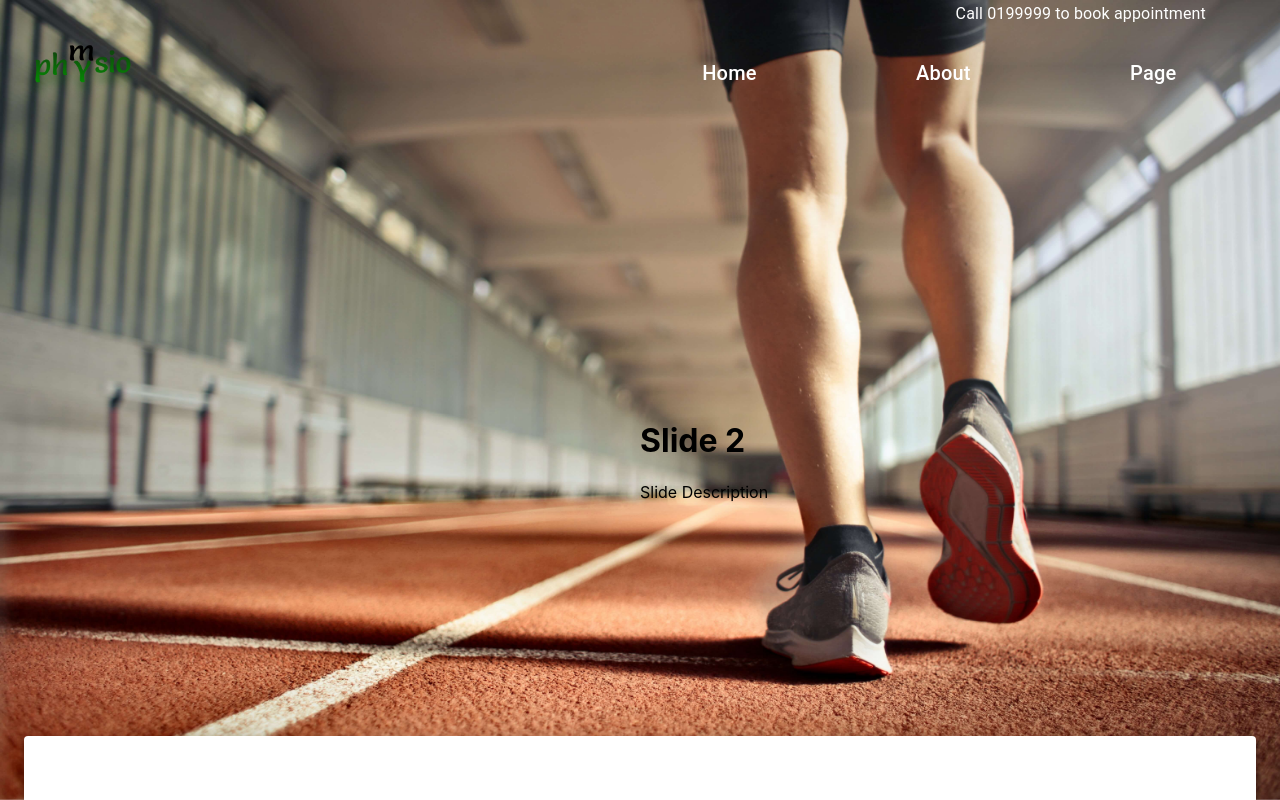
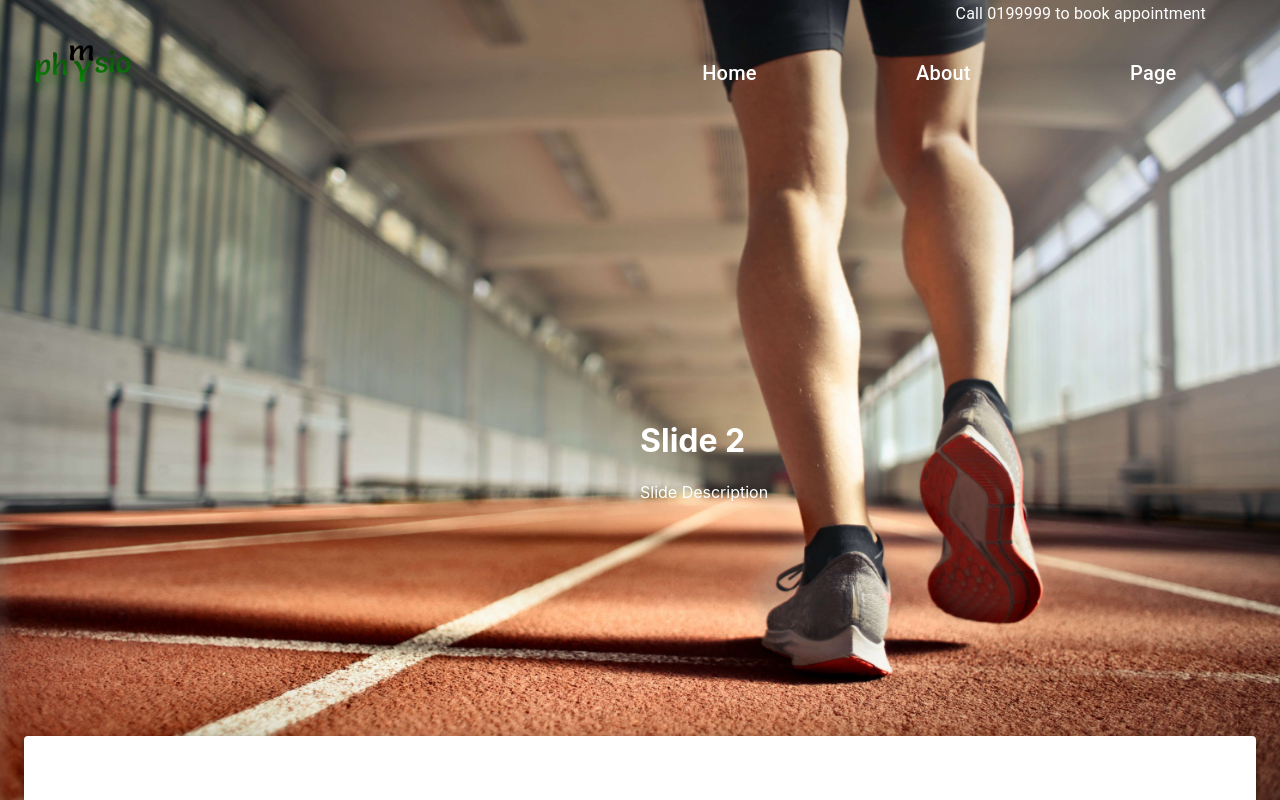
Before and after one commit to redoy11/myPhysio, a React (Create React App) app: page / in a window 1280 px wide. Shown: the top 800 px of the page. Built offline with nearby package versions, Linux system fonts and the light colour scheme.

Commit message:
Refactor Slide to use css cross fading technique

```diff
--- a/src/component/Slider/Slider.css
+++ b/src/component/Slider/Slider.css
@@ -1,7 +1,41 @@
-.slider-container {
-  border: 1px solid red;
+.Slider-container {
   position: relative;
   overflow: hidden;
-  width: 300px;
-  height: 150px;
+  width: 100vw;
+  height: 100vh;
 }
+
+.Slider-slide {
+  position: absolute;
+  left: 0;
+  top: 0;
+  width: 100%;
+  height: 100%;
+  color: white;
+  -webkit-transition: opacity 1s ease-in-out;
+  -moz-transition: opacity 1s ease-in-out;
+  -o-transition: opacity 1s ease-in-out;
+  transition: opacity 1s ease-in-out;
+}
+
+.Slider-slide.bottom:hover {
+  animation: slideFadeInOut 10s ease-in-out infinite alternate;
+}
+
+@keyframes slideFadeInOut {
+  0% {
+    opacity: 1;
+  }
+
+  45% {
+    opacity: 1;
+  }
+
+  55% {
+    opacity: 0;
+  }
+
+  100% {
+    opacity: 0;
+  }
+}
--- a/src/component/Slider/index.tsx
+++ b/src/component/Slider/index.tsx
@@ -1,30 +1,24 @@
 import * as React from 'react';
-import makeCarousel from 'react-reveal/makeCarousel';
-import Slide from 'react-reveal/Slide';
-
-// eslint-disable-next-line @typescript-eslint/no-explicit-any
-const CarouselUI = ({ children }: any) => <div style={{ width: '100%', height: '100vh' }}>{children}</div>;
-
-const Carousel = makeCarousel(CarouselUI);
+import './Slider.css';
 
 const Slider: React.FC = () => {
   return (
-    <Carousel defaultWait={3000}>
-      <Slide right={true}>
+    <div className="Slider-container">
+      <div className="Slider-slide top">
         <img src="/myPhysio/img_remedy.jpg" style={{ width: '100%', height: '100%' }} />
         <div style={{ position: 'absolute', top: '50%', left: '50%' }}>
           <h1>Slide 1</h1>
           <p>Slide Description</p>
         </div>
-      </Slide>
-      <Slide right={true}>
+      </div>
+      <div className="Slider-slide bottom">
         <img src="/myPhysio/img_foot.jpg" style={{ width: '100%', height: '100%' }} />
         <div style={{ position: 'absolute', top: '50%', left: '50%' }}>
           <h1>Slide 2</h1>
           <p>Slide Description</p>
         </div>
-      </Slide>
-    </Carousel>
+      </div>
+    </div>
   );
 };
 
```
